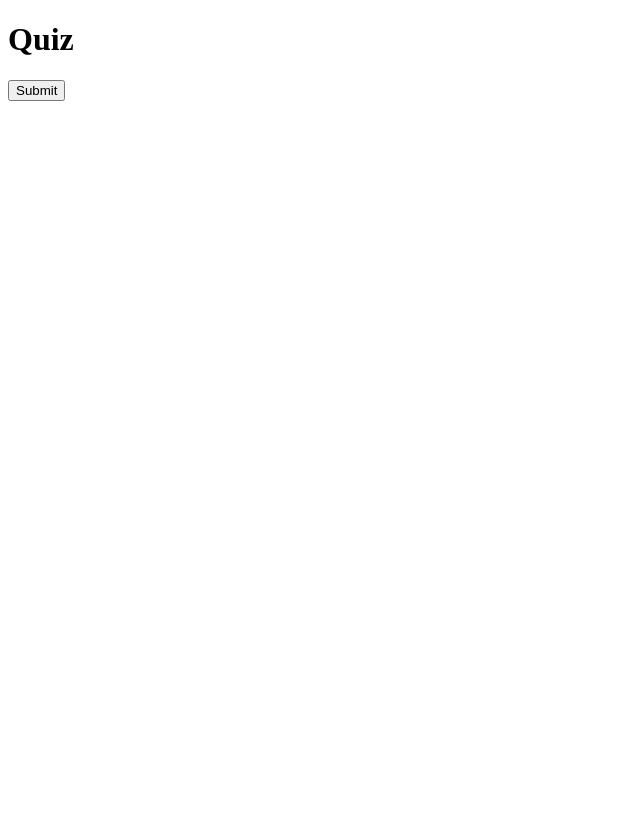
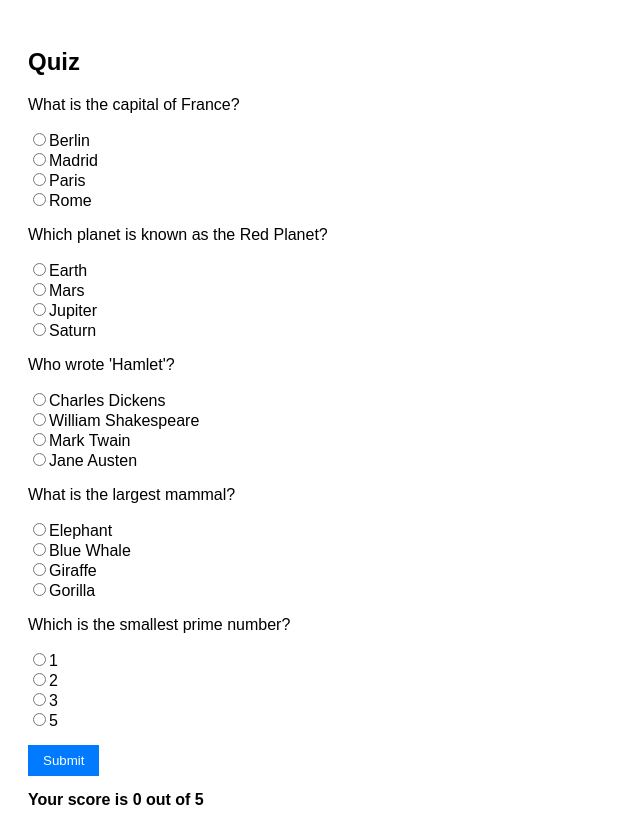
Before and after one commit to acciojob/quiz-with-session-Aditi0090, a website: page main.html in a window 1280 px wide. Both pictures are taken after a click on the button "Submit". Shown: the whole page, without its empty margins (0-640 px from the left). Before the commit the page ends 800 px from the top, so only its background shows below. Drawn offline with Linux system fonts and the light colour scheme.

Commit message:
created a submission

```diff
--- a/main.html
+++ b/main.html
@@ -1,17 +1,44 @@
 <!DOCTYPE html>
+<html lang="en">
+<head>
+    <meta charset="UTF-8">
+    <meta name="viewport" content="width=device-width, initial-scale=1.0">
+    <title>Quiz with Score Tracking</title>
+    <style>
+        body {
+            font-family: Arial, sans-serif;
+            padding: 20px;
+        }
+        #questions div {
+            margin-bottom: 15px;
+        }
+        #score {
+            font-weight: bold;
+            margin-top: 15px;
+        }
+        button {
+            padding: 8px 15px;
+            border: none;
+            background-color: #007bff;
+            color: white;
+            cursor: pointer;
+        }
+        button:hover {
+            background-color: #0056b3;
+        }
+    </style>
+</head>
+<body>
 
-<html>
-  <head>
-    <link rel="stylesheet" href="styles.css" />
-  </head>
+    <h2>Quiz</h2>
 
-  <body>
-    <!-- do not change this code -->
-    <h1>Quiz</h1>
-    <div id="questions"></div>
+    <div id="questions">
+    </div>
+
     <button id="submit">Submit</button>
     <div id="score"></div>
 
-    <script type="text/javascript" src="./script.js"></script>
-  </body>
+    <script src="script.js"></script>
+
+</body>
 </html>
--- a/script.js
+++ b/script.js
@@ -1,34 +1,88 @@
-function renderQuestions() {
-  questionsElement.innerHTML = "";
-  for (let i = 0; i < questions.length; i++) {
-    const question = questions[i];
-    const questionContainer = document.createElement("div");
-    const questionText = document.createElement("p");
-    questionText.textContent = question.question;
-    questionContainer.appendChild(questionText);
+const questions = [
+    {
+        question: "What is the capital of France?",
+        options: ["Berlin", "Madrid", "Paris", "Rome"],
+        answer: "Paris"
+    },
+    {
+        question: "Which planet is known as the Red Planet?",
+        options: ["Earth", "Mars", "Jupiter", "Saturn"],
+        answer: "Mars"
+    },
+    {
+        question: "Who wrote 'Hamlet'?",
+        options: ["Charles Dickens", "William Shakespeare", "Mark Twain", "Jane Austen"],
+        answer: "William Shakespeare"
+    },
+    {
+        question: "What is the largest mammal?",
+        options: ["Elephant", "Blue Whale", "Giraffe", "Gorilla"],
+        answer: "Blue Whale"
+    },
+    {
+        question: "Which is the smallest prime number?",
+        options: ["1", "2", "3", "5"],
+        answer: "2"
+    }
+];
 
-    for (let j = 0; j < question.choices.length; j++) {
-      const choice = question.choices[j];
-      const choiceElement = document.createElement("input");
-      choiceElement.setAttribute("type", "radio");
-      choiceElement.setAttribute("name", `question-${i}`);
-      choiceElement.setAttribute("value", choice);
-      const choiceLabel = document.createElement("label");
-      choiceLabel.textContent = choice;
+const questionsContainer = document.getElementById("questions");
+const submitButton = document.getElementById("submit");
+const scoreDisplay = document.getElementById("score");
 
-      // Ensure the checked state is set before adding to the DOM
-      if (savedProgress[i] === choice) {
-        choiceElement.checked = true;
-      }
+function loadProgress() {
+    const savedProgress = JSON.parse(sessionStorage.getItem("progress")) || {};
+    questions.forEach((q, index) => {
+        const questionDiv = document.createElement("div");
+        questionDiv.innerHTML = `<p>${q.question}</p>`;
 
-      choiceElement.addEventListener("change", () => {
-        savedProgress[i] = choice;
-        sessionStorage.setItem("progress", JSON.stringify(savedProgress));
-      });
+        q.options.forEach(option => {
+            const input = document.createElement("input");
+            input.type = "radio";
+            input.name = `question${index}`;
+            input.value = option;
+            if (savedProgress[`question${index}`] === option) {
+                input.checked = true;
+            }
+            input.addEventListener("change", () => saveProgress(index, option));
 
-      questionContainer.appendChild(choiceElement);
-      questionContainer.appendChild(choiceLabel);
+            const label = document.createElement("label");
+            label.textContent = option;
+
+            questionDiv.appendChild(input);
+            questionDiv.appendChild(label);
+            questionDiv.appendChild(document.createElement("br"));
+        });
+
+        questionsContainer.appendChild(questionDiv);
+    });
+
+    const storedScore = localStorage.getItem("score");
+    if (storedScore !== null) {
+        scoreDisplay.textContent = `Your last score: ${storedScore} out of 5`;
     }
-    questionsElement.appendChild(questionContainer);
-  }
 }
+
+function saveProgress(questionIndex, selectedOption) {
+    let progress = JSON.parse(sessionStorage.getItem("progress")) || {};
+    progress[`question${questionIndex}`] = selectedOption;
+    sessionStorage.setItem("progress", JSON.stringify(progress));
+}
+
+function calculateScore() {
+    let score = 0;
+    const progress = JSON.parse(sessionStorage.getItem("progress")) || {};
+
+    questions.forEach((q, index) => {
+        if (progress[`question${index}`] === q.answer) {
+            score++;
+        }
+    });
+
+    scoreDisplay.textContent = `Your score is ${score} out of 5`;
+    localStorage.setItem("score", score);
+}
+
+loadProgress();
+
+submitButton.addEventListener("click", calculateScore);
```
